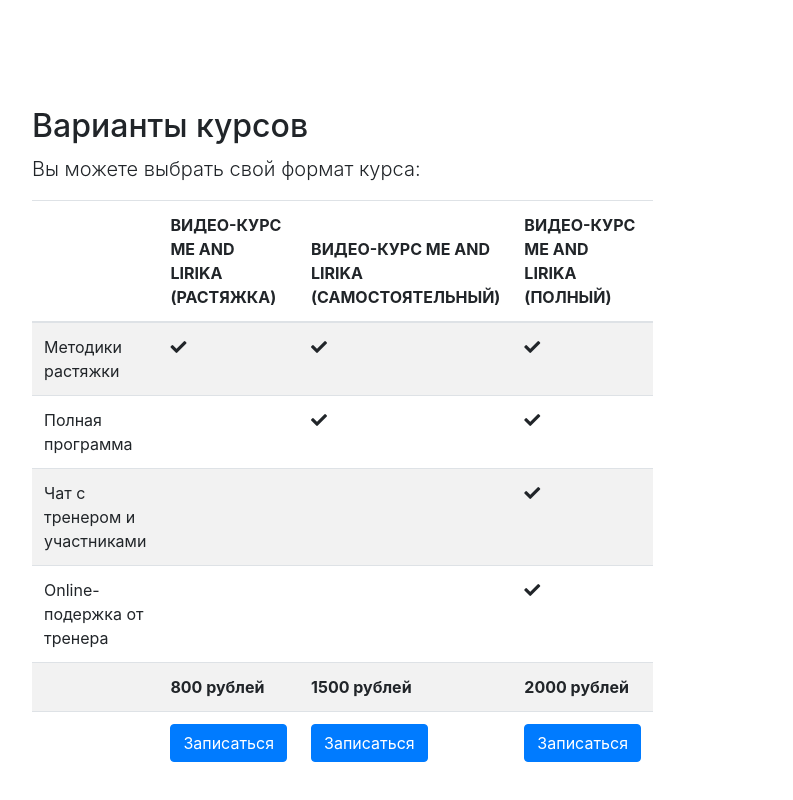
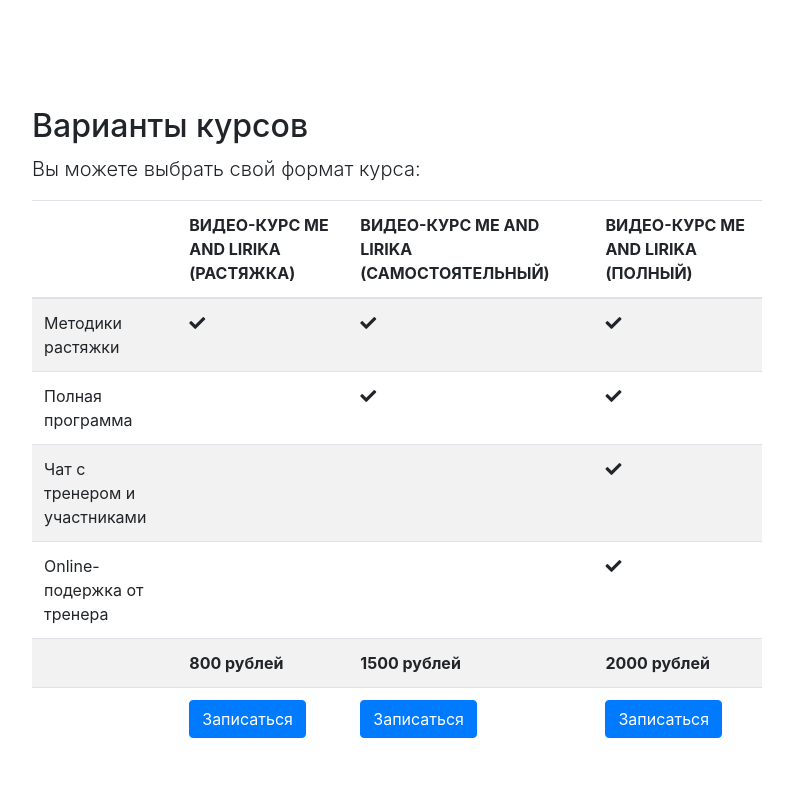
Before and after one commit to aleksandr-staetskiy/meandlirika.com, a plain HTML site: page index.html in a window 1280 px wide. Shown: the part 2130-2930 px from the top of the page, without its empty margins (243-1036 px from the left). Drawn offline with Linux system fonts and the light colour scheme.

Commit message:
table fix

```diff
--- a/index.html
+++ b/index.html
@@ -109,7 +109,7 @@
           <h2>Варианты курсов</h2>
           <p class="lead">Вы можете выбрать свой формат курса:</p>
           <div class="row">
-            <div class="col-lg-8">
+            <div class="col-lg-12 mx-auto">
               <div class="table-responsve">
                 <table class="table table-striped table-hover">
                   <thead class="thead-inverse">
```
